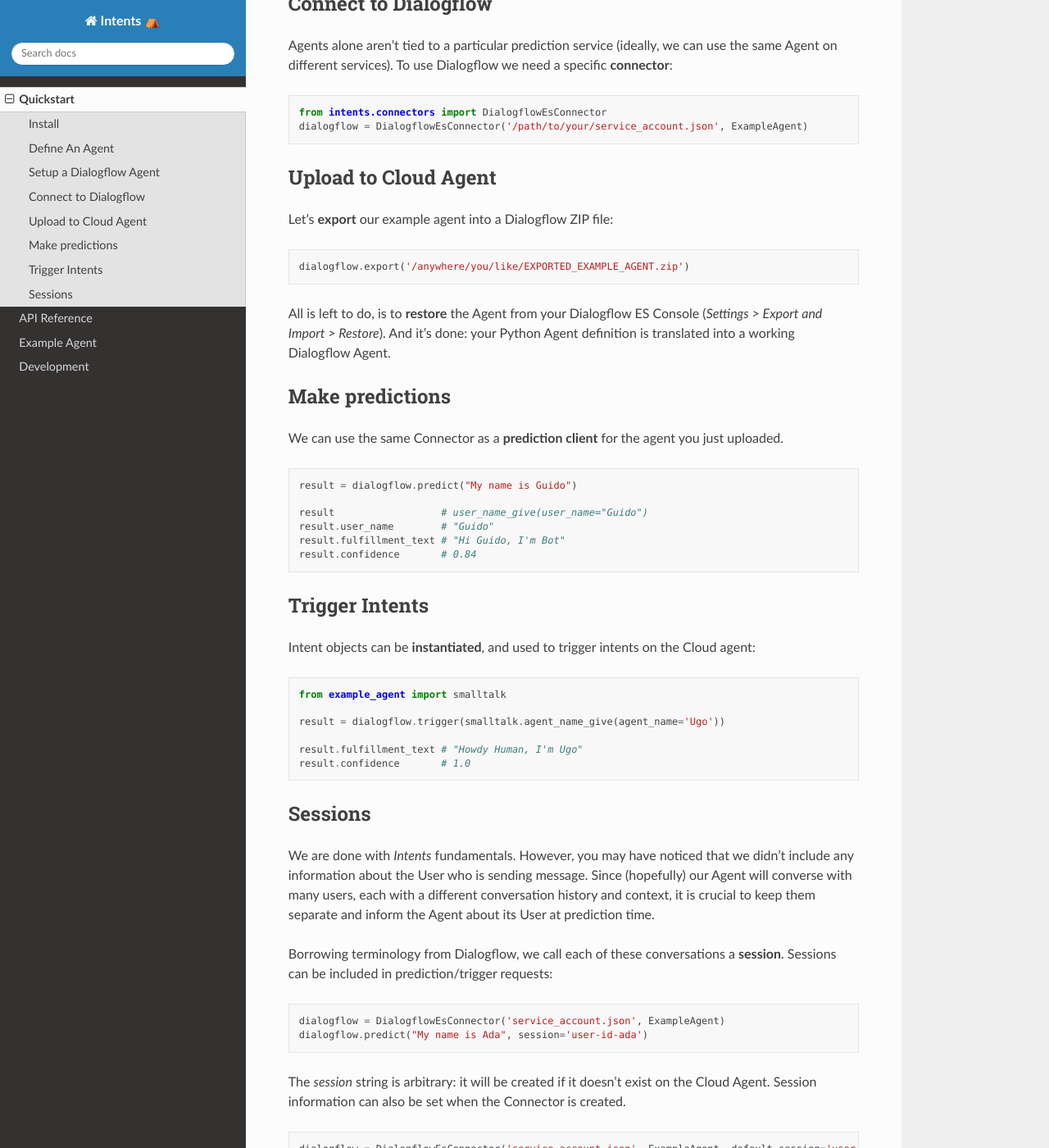
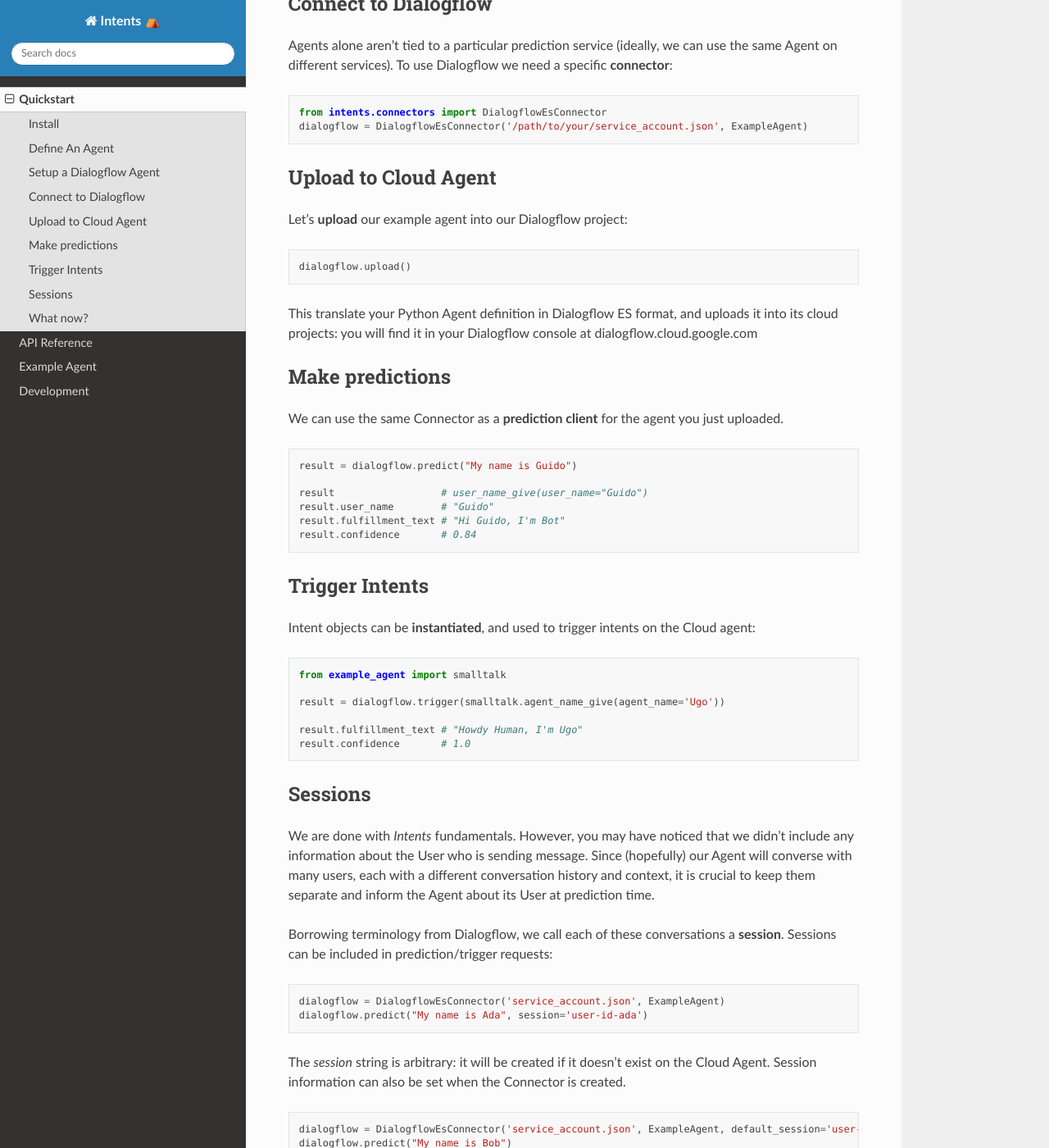
Before and after one commit to dariowho/intents, a Sphinx documentation site: the page built from docs/source/quickstart.rst, in a window 1280 px wide and 1400 px high, scrolled down 953 px. Shown: the whole window at 82% size. Built offline with Sphinx 7.4.7 and the Read the Docs theme 2.0.0, drawn with Linux system fonts in a browser that asks for light colours; some of the changed text lies outside the part shown.

Commit message:
Improve documentation

```diff
--- a/docs/source/api.rst
+++ b/docs/source/api.rst
@@ -1,3 +1,5 @@
+.. _API Reference:
+
 API Reference
 =============
 
--- a/docs/source/quickstart.rst
+++ b/docs/source/quickstart.rst
@@ -54,15 +54,15 @@
 Upload to Cloud Agent
 ---------------------
 
-Let's **export** our example agent into a Dialogflow ZIP file:
+Let's **upload** our example agent into our Dialogflow project:
 
 .. code-block:: python
 
-    dialogflow.export('/anywhere/you/like/EXPORTED_EXAMPLE_AGENT.zip')
+    dialogflow.upload()
 
-All is left to do, is to **restore** the Agent from your Dialogflow ES Console
-(*Settings > Export and Import > Restore*). And it's done: your Python Agent
-definition is translated into a working Dialogflow Agent.
+This translate your Python Agent definition in Dialogflow ES format, and uploads
+it into its cloud projects: you will find it in your Dialogflow console at
+dialogflow.cloud.google.com
 
 Make predictions
 ----------------
@@ -120,3 +120,12 @@
 
 Note that `user-id-ada` and `user-id-ada` are arbitrary strings that identifies the
 current conversation. If `default_session` is omitted, a random string will be generated.
+
+What now?
+---------
+
+Now that you know the basics, you can either:
+
+* Explore the included :ref:`Example Agent`, that describes all the available
+  features of the framework
+* Dive deep into the :ref:`API Reference` to learn the finest details.
```
